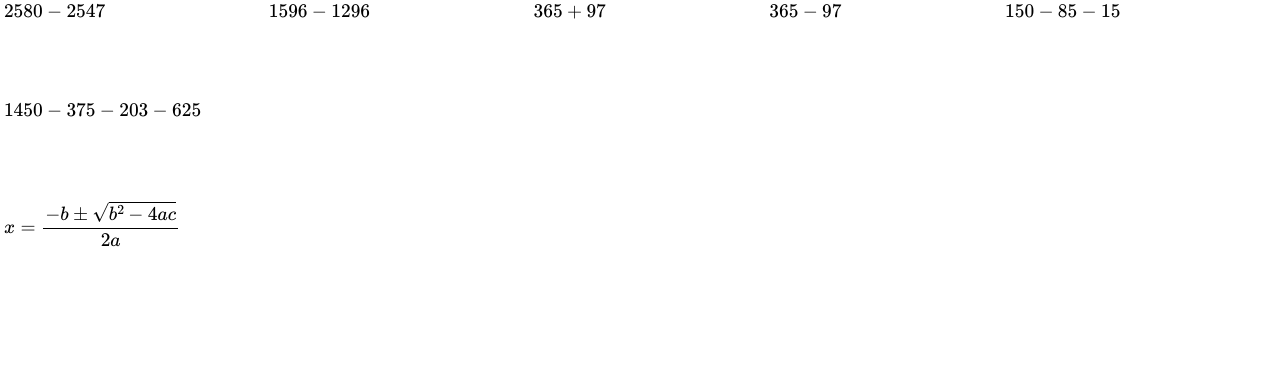
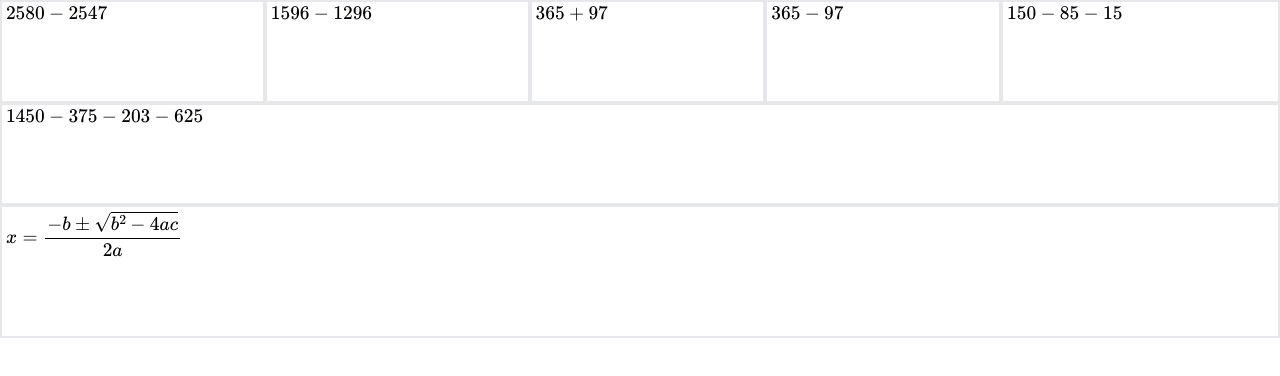
Before and after one commit to oseau/math-exam, a Vue app: page / in a window 1280 px wide. Shown: the top 376 px of the page. Built offline with nearby package versions, Linux system fonts and the light colour scheme.

Commit message:
add border

```diff
--- a/src/App.vue
+++ b/src/App.vue
@@ -1,7 +1,7 @@
 <template>
-  <div class="flex mb-20" v-for="row in rows" :key="row">
+  <div class="flex" v-for="row in rows" :key="row">
     <div
-      class="flex-auto"
+      class="flex-auto pb-20 border-solid border-2"
       v-for="expr in row"
       :key="expr"
       v-html="String.raw`\[${expr}\]`"
```
